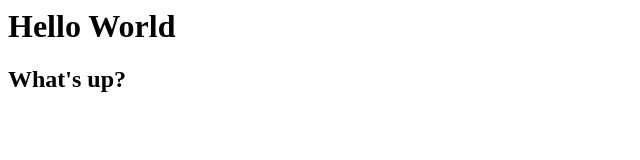
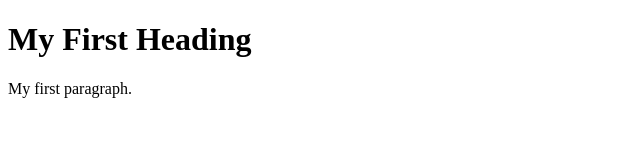
Before and after one commit to Septembr9/Septembr9.github.io, a plain HTML site: page index.html in a window 1280 px wide. Shown: the whole page, without its empty margins (0-640 px from the left). Drawn offline with Linux system fonts and the light colour scheme.

Commit message:
Update index.html

```diff
--- a/index.html
+++ b/index.html
@@ -1,10 +1,10 @@
+<!DOCTYPE html>
 <html>
-  <head>
-   </head>
+<body>
 
-  <body>
-    <h1>Hello World</h1>
-    <h2>What's up?</h2>
-  </body>
+<h1>My First Heading</h1>
 
+<p>My first paragraph.</p>
+
+</body>
 </html>
```
